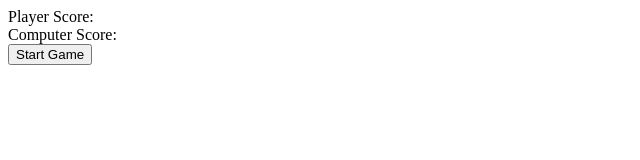
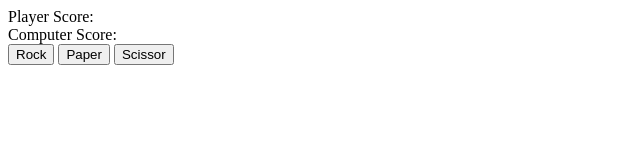
Before and after one commit to nbujri/rps, a plain HTML site: page index.html in a window 1280 px wide. Both pictures are taken after a click on the button "Start Game". Shown: the whole page, without its empty margins (0-640 px from the left). Drawn offline with Linux system fonts and the light colour scheme.

Commit message:
add events for startBtn and choice buttons

```diff
--- a/index.html
+++ b/index.html
@@ -24,10 +24,10 @@
 
     <!-- buttons of choices -->
     <!-- initially hidden -->
-    <div class="hide">
-      <button>Rock</button>
-      <button>Paper</button>
-      <button>Scissor</button>
+    <div class="selectionBtns hide">
+      <button class="choice">Rock</button>
+      <button class="choice">Paper</button>
+      <button class="choice">Scissor</button>
     </div>
   </body>
 </html>
--- a/rps.js
+++ b/rps.js
@@ -1,3 +1,29 @@
+// score tracker
+let playerScore = 0;
+let computerScore = 0;
+
+// selection buttons
+const choices = document.querySelectorAll(".choice");
+choices.forEach((choice) => {
+  choice.addEventListener("click", () => {
+    console.log(choice.textContent);
+  });
+});
+
+// start game
+const startBtn = document.querySelector(".startBtn");
+startBtn.addEventListener("click", () => {
+  const selectionBtns = document.querySelector(".selectionBtns");
+
+  // toggle visibility
+  startBtn.classList.toggle("hide");
+  selectionBtns.classList.toggle("hide");
+
+  // reset score when playing again
+  playerScore = 0;
+  computerScore = 0;
+});
+
 // returns rock, paper, or scissor
 function getComputerChoice() {
   const random = Math.floor(Math.random() * 3);
@@ -55,23 +81,3 @@ function playRound() {
     return true;
   }
 }
-
-// play to the best of five
-function game() {
-  let playerScore = 0;
-  let computerScore = 0;
-
-  while (playerScore < 3 && computerScore < 3) {
-    let playerWin = playRound();
-
-    playerWin ? playerScore++ : computerScore++;
-
-    console.log(
-      `player score: ${playerScore}\ncomputer score: ${computerScore}`
-    );
-  }
-
-  playerScore > computerScore
-    ? alert("congratulations! you win!")
-    : alert("game over. you lose.");
-}
```
